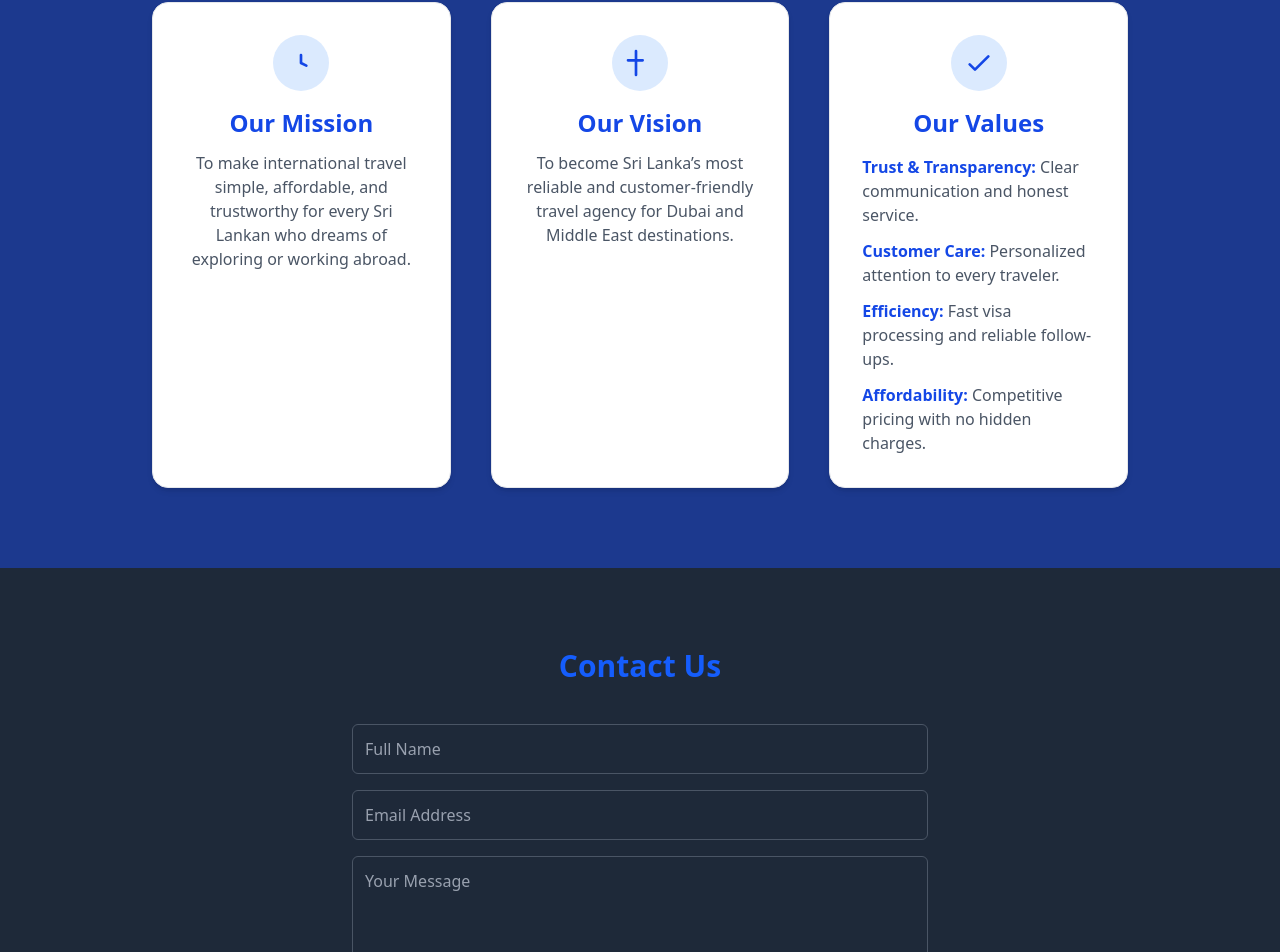
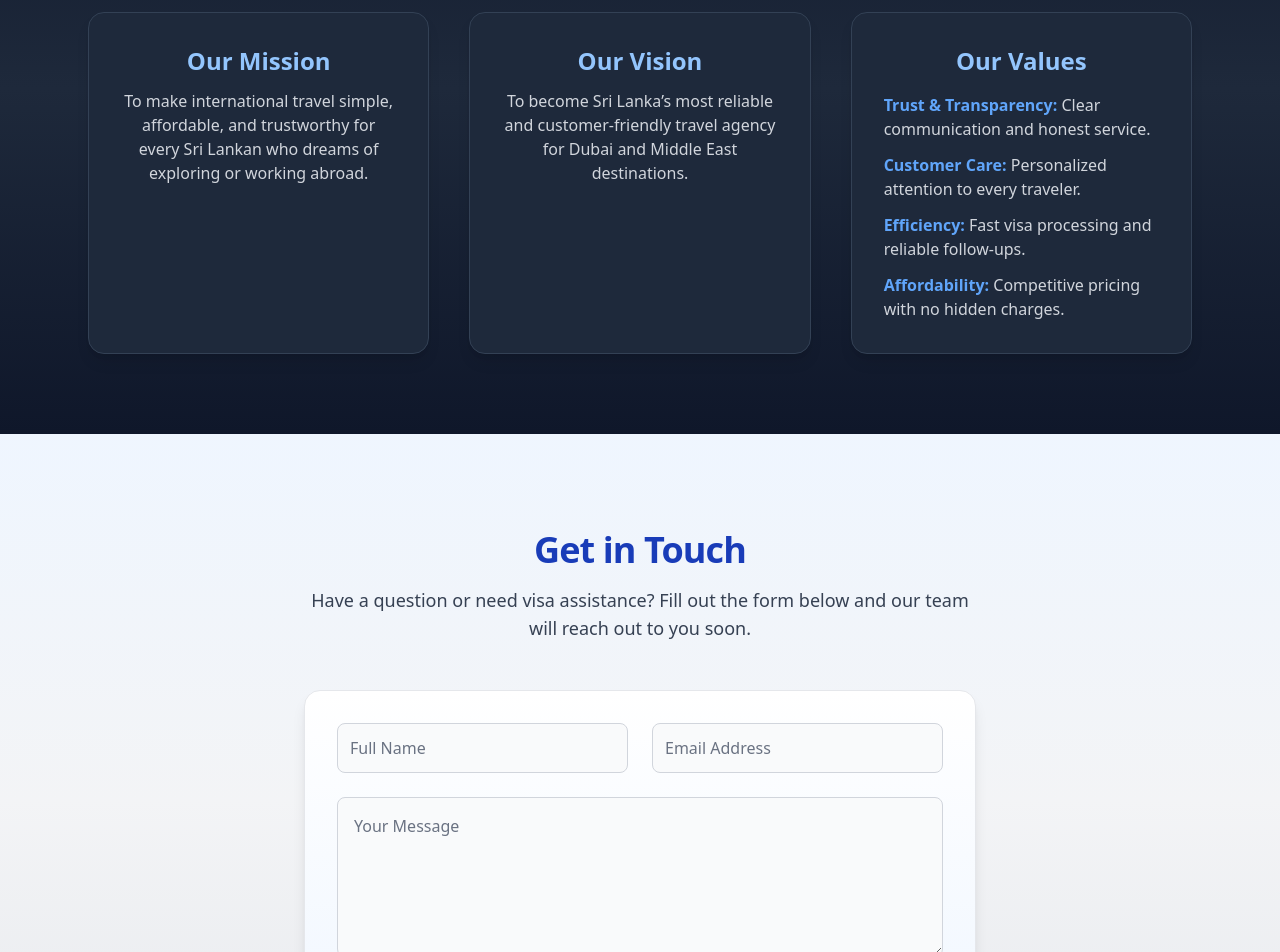
Before and after one commit to deneesha12/visa_agency, a Next.js app: page / in a window 1280 px wide. Shown: the part 1594-2546 px from the top of the page. Built offline with nearby package versions, Linux system fonts and the light colour scheme.

Commit message:
Updated color themes, added logo, and improved layout design

```diff
--- a/app/page.tsx
+++ b/app/page.tsx
@@ -1,31 +1,32 @@
 "use client";
 import Link from "next/link";
+import Image from "next/image";
 
 export default function Home() {
   return (
     <main className="min-h-screen bg-gray-50">
-      {/* Navbar */}
+      {/* ✅ Navbar */}
       <header className="bg-white shadow-md fixed w-full z-50">
         <nav className="max-w-7xl mx-auto flex justify-between items-center py-4 px-6">
-          <h1 className="text-3xl font-bold text-blue-700">
+          {/* Logo + Company Name */}
+          <div className="flex items-center space-x-3">
+            <Image
+               src="/logo.svg"
+              alt="SKS Travels & Tourism Logo"
+              width={50}
+              height={50}
+              className="object-contain"
+            />
+            <h1 className="text-2xl font-bold text-blue-700">
               SKS Travels & Tourism (Pvt) Ltd
             </h1>
+          </div>
+
+          {/* Nav Links */}
           <div className="flex items-center space-x-4">
             <Link href="/" className="text-gray-700 hover:text-blue-600">
               Home
             </Link>
-            {/* <Link href="/login" className="text-gray-700 hover:text-blue-600">
-              Login
-            </Link>
-            <Link href="/register" className="text-gray-700 hover:text-blue-600">
-              Register
-            </Link>
-            <Link href="/dashboard" className="text-gray-700 hover:text-blue-600">
-              Dashboard
-            </Link>
-            <Link href="/admin" className="text-gray-700 hover:text-blue-600">
-              Admin
-            </Link> */}
             <Link
               href="/apply"
               className="bg-blue-700 text-white px-4 py-2 rounded-md hover:bg-blue-800 transition"
@@ -36,11 +37,11 @@ export default function Home() {
         </nav>
       </header>
 
-      {/* Hero Section */}
+      {/* ✅ Hero Section */}
       <section
         className="w-full text-center bg-cover bg-center bg-no-repeat relative flex flex-col items-center justify-center"
         style={{
-          backgroundImage: "url('/hero1.jpg.jpg')", // ✅ Ensure correct path and file name
+          backgroundImage: "url('/hero1.jpg.jpg')",
           minHeight: "100vh",
           width: "100%",
         }}
@@ -63,290 +64,230 @@ export default function Home() {
         </div>
       </section>
 
-      {/* ✅ Visa Services Section */}
+      {/* ✅ Services Section */}
       <section id="services" className="py-20 bg-gray-50">
         <h2 className="text-4xl font-bold text-center text-blue-700 mb-12">
           Our Visa Services
         </h2>
 
         <div className="grid md:grid-cols-3 gap-10 max-w-6xl mx-auto px-6">
-          {/* Tourist Visa */}
-          <Link href="/tourist-visa">
+          {[
+            {
+              title: "Tourist Visa",
+              desc: "Travel for leisure and explore the world with ease.",
+              img: "/Tourist-Visa.jpg",
+              href: "/tourist-visa",
+            },
+            {
+              title: "Business Visa",
+              desc: "Attend meetings, conferences, and expand your business globally.",
+              img: "/Business-Visa.webp",
+              href: "/business-visa",
+            },
+            {
+              title: "Student Visa",
+              desc: "Achieve your academic goals with expert visa guidance.",
+              img: "/Student-Visa.jpg",
+              href: "/student-visa",
+            },
+          ].map((service) => (
+            <Link href={service.href} key={service.title}>
               <div
                 className="relative h-72 rounded-2xl shadow-md hover:shadow-xl transition-transform duration-300 hover:scale-105 cursor-pointer bg-cover bg-center overflow-hidden"
-              style={{
-                backgroundImage: "url('/Tourist-Visa.jpg')",
-              }}
+                style={{ backgroundImage: `url(${service.img})` }}
               >
                 <div className="absolute inset-0 bg-black/40"></div>
                 <div className="relative z-10 flex flex-col items-center justify-center h-full text-white text-center px-4">
-                <h3 className="text-2xl font-semibold mb-2">Tourist Visa</h3>
-                <p className="text-sm max-w-xs">
-                  Travel for leisure and explore the world with ease.
-                </p>
+                  <h3 className="text-2xl font-semibold mb-2">
+                    {service.title}
+                  </h3>
+                  <p className="text-sm max-w-xs">{service.desc}</p>
                 </div>
               </div>
             </Link>
-
-          {/* Business Visa */}
-          <Link href="/business-visa">
-            <div
-              className="relative h-72 rounded-2xl shadow-md hover:shadow-xl transition-transform duration-300 hover:scale-105 cursor-pointer bg-cover bg-center overflow-hidden"
-              style={{
-                backgroundImage: "url('/Business-Visa.webp')",
-              }}
-            >
-              <div className="absolute inset-0 bg-black/40"></div>
-              <div className="relative z-10 flex flex-col items-center justify-center h-full text-white text-center px-4">
-                <h3 className="text-2xl font-semibold mb-2">Business Visa</h3>
-                <p className="text-sm max-w-xs">
-                  Attend meetings, conferences, and expand your business globally.
-                </p>
-              </div>
-            </div>
-          </Link>
-
-          {/* Student Visa */}
-          <Link href="/student-visa">
-            <div
-              className="relative h-72 rounded-2xl shadow-md hover:shadow-xl transition-transform duration-300 hover:scale-105 cursor-pointer bg-cover bg-center overflow-hidden"
-              style={{
-                backgroundImage: "url('/Student-Visa.jpg')",
-              }}
-            >
-              <div className="absolute inset-0 bg-black/40"></div>
-              <div className="relative z-10 flex flex-col items-center justify-center h-full text-white text-center px-4">
-                <h3 className="text-2xl font-semibold mb-2">Student Visa</h3>
-                <p className="text-sm max-w-xs">
-                  Achieve your academic goals with expert visa guidance.
-                </p>
-              </div>
-            </div>
-          </Link>
+          ))}
         </div>
       </section>
 
-      {/* About Section */}
-<section id="about" className="bg-blue-900 text-white py-20 text-center">
-  <div className="max-w-5xl mx-auto px-6">
-    {/* Title */}
-    <h3 className="text-3xl font-semibold mb-6">
-      About SKS Travels & Tourism (Pvt)Ltd
+      {/* ✅ About Section */}
+      <section
+        id="about"
+        className="bg-gradient-to-b from-[#0f172a] via-[#1e293b] to-[#0f172a] text-white py-20 text-center"
+      >
+        <div className="max-w-6xl mx-auto px-6">
+          <h3 className="text-4xl font-bold mb-6 text-[#93c5fd]">
+            About SKS Travels & Tourism (Pvt) Ltd
           </h3>
-
-    {/* Description */}
-    <p className="max-w-2xl mx-auto text-blue-100 mb-12">
+          <p className="max-w-2xl mx-auto text-gray-300 mb-12 leading-relaxed">
             We are a Sri Lanka-based visa agency committed to simplifying global
             travel. Our goal is to make visa processing faster, easier, and more
             transparent for applicants and agencies alike.
           </p>
 
-  {/* Mission, Vision, and Values Section */}
           <div className="grid md:grid-cols-3 gap-10">
             {/* Mission */}
-      <div className="bg-white p-8 rounded-2xl shadow-md border border-gray-200 hover:shadow-xl transition duration-300">
-        <div className="flex flex-col items-center">
-          <div className="bg-blue-100 p-3 rounded-full mb-4">
-            <svg
-              xmlns="http://www.w3.org/2000/svg"
-              className="h-8 w-8 text-blue-700"
-              fill="none"
-              viewBox="0 0 24 24"
-              stroke="currentColor"
-            >
-              <path
-                strokeLinecap="round"
-                strokeLinejoin="round"
-                strokeWidth={2}
-                d="M12 6v6l4 2"
-              />
-            </svg>
-          </div>
-          <h4 className="text-2xl font-semibold mb-3 text-blue-700">
+            <div className="bg-[#1e293b] p-8 rounded-2xl shadow-lg border border-[#334155] hover:shadow-blue-800/30 transition">
+              <h4 className="text-2xl font-semibold mb-3 text-[#93c5fd]">
                 Our Mission
               </h4>
-          <p className="text-gray-600 text-center">
+              <p className="text-gray-300 text-center">
                 To make international travel simple, affordable, and trustworthy
                 for every Sri Lankan who dreams of exploring or working abroad.
               </p>
             </div>
-      </div>
 
             {/* Vision */}
-      <div className="bg-white p-8 rounded-2xl shadow-md border border-gray-200 hover:shadow-xl transition duration-300">
-        <div className="flex flex-col items-center">
-          <div className="bg-blue-100 p-3 rounded-full mb-4">
-            <svg
-              xmlns="http://www.w3.org/2000/svg"
-              className="h-8 w-8 text-blue-700"
-              fill="none"
-              viewBox="0 0 24 24"
-              stroke="currentColor"
-            >
-              <path
-                strokeLinecap="round"
-                strokeLinejoin="round"
-                strokeWidth={2}
-                d="M3 10h11M9 21V3"
-              />
-            </svg>
-          </div>
-          <h4 className="text-2xl font-semibold mb-3 text-blue-700">
+            <div className="bg-[#1e293b] p-8 rounded-2xl shadow-lg border border-[#334155] hover:shadow-blue-800/30 transition">
+              <h4 className="text-2xl font-semibold mb-3 text-[#93c5fd]">
                 Our Vision
               </h4>
-          <p className="text-gray-600 text-center">
+              <p className="text-gray-300 text-center">
                 To become Sri Lanka’s most reliable and customer-friendly travel
                 agency for Dubai and Middle East destinations.
               </p>
             </div>
-      </div>
 
             {/* Values */}
-      <div className="bg-white p-8 rounded-2xl shadow-md border border-gray-200 hover:shadow-xl transition duration-300">
-        <div className="flex flex-col items-center">
-          <div className="bg-blue-100 p-3 rounded-full mb-4">
-            <svg
-              xmlns="http://www.w3.org/2000/svg"
-              className="h-8 w-8 text-blue-700"
-              fill="none"
-              viewBox="0 0 24 24"
-              stroke="currentColor"
-            >
-              <path
-                strokeLinecap="round"
-                strokeLinejoin="round"
-                strokeWidth={2}
-                d="M5 13l4 4L19 7"
-              />
-            </svg>
-          </div>
-          <h4 className="text-2xl font-semibold mb-4 text-blue-700">
+            <div className="bg-[#1e293b] p-8 rounded-2xl shadow-lg border border-[#334155] hover:shadow-blue-800/30 transition">
+              <h4 className="text-2xl font-semibold mb-4 text-[#93c5fd]">
                 Our Values
               </h4>
-          <ul className="text-gray-600 space-y-3 text-left">
+              <ul className="text-gray-300 space-y-3 text-left">
                 <li>
-              <span className="font-semibold text-blue-700">
+                  <span className="font-semibold text-[#60a5fa]">
                     Trust & Transparency:
                   </span>{" "}
                   Clear communication and honest service.
                 </li>
                 <li>
-              <span className="font-semibold text-blue-700">Customer Care:</span>{" "}
+                  <span className="font-semibold text-[#60a5fa]">
+                    Customer Care:
+                  </span>{" "}
                   Personalized attention to every traveler.
                 </li>
                 <li>
-              <span className="font-semibold text-blue-700">Efficiency:</span>{" "}
+                  <span className="font-semibold text-[#60a5fa]">
+                    Efficiency:
+                  </span>{" "}
                   Fast visa processing and reliable follow-ups.
                 </li>
                 <li>
-              <span className="font-semibold text-blue-700">Affordability:</span>{" "}
+                  <span className="font-semibold text-[#60a5fa]">
+                    Affordability:
+                  </span>{" "}
                   Competitive pricing with no hidden charges.
                 </li>
               </ul>
             </div>
           </div>
         </div>
-  </div>
       </section>
 
- {/* Contact Section */}
-      <section id="contact" className="bg-gray-800 py-20 text-center text-black">
-        <h3 className="text-3xl font-semibold mb-10 text-blue-600">
-          Contact Us
-        </h3>
-        <form className="max-w-xl mx-auto space-y-4">
+      {/* ✅ Contact Section */}
+      <section
+        id="contact"
+        className="relative bg-gradient-to-b from-blue-50 via-gray-100 to-gray-200 text-gray-900 py-24 px-6"
+      >
+        <div className="relative z-10 max-w-5xl mx-auto text-center">
+          <h2 className="text-4xl font-extrabold text-blue-800 mb-4 tracking-tight">
+            Get in Touch
+          </h2>
+          <p className="text-gray-700 mb-12 max-w-2xl mx-auto text-lg">
+            Have a question or need visa assistance? Fill out the form below and
+            our team will reach out to you soon.
+          </p>
+
+          <form className="bg-gradient-to-b from-white to-blue-50 shadow-lg border border-gray-200 rounded-2xl max-w-2xl mx-auto p-8 space-y-6 hover:shadow-blue-100 transition-all">
+            <div className="grid md:grid-cols-2 gap-6">
               <input
                 type="text"
                 placeholder="Full Name"
-            className="w-full bg-transparent border border-gray-600 p-3 rounded-md text-white placeholder-gray-400 focus:outline-none focus:ring-2 focus:ring-blue-600"
+                className="w-full bg-gray-50 border border-gray-300 p-3 rounded-lg text-gray-800 placeholder-gray-500 focus:outline-none focus:ring-2 focus:ring-blue-300"
               />
               <input
                 type="email"
                 placeholder="Email Address"
-            className="w-full bg-transparent border border-gray-600 p-3 rounded-md text-white placeholder-gray-400 focus:outline-none focus:ring-2 focus:ring-blue-600"
+                className="w-full bg-gray-50 border border-gray-300 p-3 rounded-lg text-gray-800 placeholder-gray-500 focus:outline-none focus:ring-2 focus:ring-blue-300"
               />
+            </div>
+
             <textarea
               placeholder="Your Message"
-            className="w-full bg-transparent border border-gray-600 p-3 rounded-md text-white placeholder-gray-400 h-32 focus:outline-none focus:ring-2 focus:ring-blue-600"
+              className="w-full bg-gray-50 border border-gray-300 p-4 rounded-lg text-gray-800 placeholder-gray-500 h-40 focus:outline-none focus:ring-2 focus:ring-blue-300"
             ></textarea>
-          <button className="bg-white text-black px-6 py-3 rounded-lg hover:bg-blue-400 transition">
+
+            <button className="bg-blue-600 hover:bg-blue-700 text-white px-8 py-3 rounded-lg font-semibold transition-all duration-300 shadow-md hover:shadow-blue-200/60">
               Send Message
             </button>
           </form>
+        </div>
       </section>
 
-         {/* Footer */}
-      <footer className="bg-gray-900 text-gray-200 py-12">
-        <div className="max-w-7xl mx-auto px-6 grid grid-cols-1 md:grid-cols-3 gap-10">
+      {/* 🌙 Elegant Dark Blue-Gray Footer */}
+<footer className="bg-gradient-to-b from-blue-950 via-gray-900 to-gray-950 text-gray-200 py-16 relative overflow-hidden">
+  {/* Soft background pattern overlay */}
+  <div className="absolute inset-0 bg-[url('/images/world-map-dark.png')] opacity-10 bg-center bg-cover"></div>
+  <div className="absolute inset-0 bg-black/40"></div>
+
+  <div className="relative max-w-7xl mx-auto px-6 grid grid-cols-1 md:grid-cols-3 gap-12">
     {/* Company Info */}
     <div>
-            <h3 className="text-2xl font-semibold text-white mb-3">
+      <h3 className="text-2xl font-bold text-blue-400 mb-4">
         SKS Travels & Tourism (Pvt) Ltd
       </h3>
-            <p className="text-gray-400 leading-relaxed">
+      <p className="text-gray-300 leading-relaxed">
         Your trusted partner in easy visa applications. We simplify your
-              journey with clear guidance and support for all types of visas.
+        journey with clear guidance, personal assistance, and secure support
+        for all types of visas.
       </p>
     </div>
 
     {/* Quick Links */}
     <div>
-            <h4 className="text-lg font-semibold text-white mb-3">Quick Links</h4>
-            <ul className="space-y-2 text-gray-400">
+      <h4 className="text-xl font-semibold text-blue-400 mb-4">Quick Links</h4>
+      <ul className="space-y-3 text-gray-300">
         <li>
-                <a href="#about" className="hover:text-white transition">
+          <a href="#about" className="hover:text-blue-300 transition">
             About Us
           </a>
         </li>
         <li>
-                <a href="#contact" className="hover:text-white transition">
+          <a href="#contact" className="hover:text-blue-300 transition">
             Contact
           </a>
         </li>
         <li>
-                <a href="/login" className="hover:text-white transition">
+          <a href="/login" className="hover:text-blue-300 transition">
             Sign In
           </a>
         </li>
       </ul>
     </div>
 
-          {/* Updated Contact Info */}
+    {/* Contact Info */}
     <div>
-            <h4 className="text-lg font-semibold text-white mb-3">Contact Us</h4>
-            <ul className="space-y-2 text-gray-400">
-              <li>
-                <span className="font-semibold text-white">Business Name:</span>{" "}
-                SKS Travels & Tourism (Pvt) Ltd
-              </li>
-              <li>
-                <span className="font-semibold text-white">Address:</span>{" "}
-                No.18, New Bus Stand, Nattandiya, Sri Lanka
-              </li>
-              <li>
-                <span className="font-semibold text-white">Contact Numbers:</span>{" "}
-                0776426033 / 0775221739
-              </li>
-              <li>
-                <span className="font-semibold text-white">Facebook Page:</span>{" "}
+      <h4 className="text-xl font-semibold text-blue-400 mb-4">Contact Us</h4>
+      <div className="space-y-3 text-gray-300">
+        <p>📍 No.18, New Bus Stand, Nattandiya, Sri Lanka</p>
+        <p>📞 0776426033 / 0775221739</p>
         <a
           href="https://facebook.com/SKSTravelsAndTourism"
           target="_blank"
           rel="noopener noreferrer"
-                  className="text-blue-400 hover:underline hover:text-blue-300"
+          className="text-blue-300 hover:underline hover:text-blue-200 block"
         >
-                  facebook.com/SKSTravelsAndTourism
+          🌐 facebook.com/SKSTravelsAndTourism
         </a>
-              </li>
-            </ul>
+      </div>
     </div>
   </div>
 
-        {/* Bottom Bar */}
-        <div className="border-t border-gray-700 mt-10 pt-6 text-center text-gray-500 text-sm">
+  {/* ✅ Bottom Bar (White Background) */}
+  <div className="bg-white mt-12 py-4 text-center text-gray-700 text-sm shadow-inner border-t border-gray-300">
     <p>© 2025 SKS Travels & Tourism (Pvt) Ltd. All rights reserved.</p>
   </div>
 </footer>
+
 </main>
 );
 }
```
Also changed, not shown: public/logo.svg (added). Lines whose indentation alone changed are shown as unchanged.
